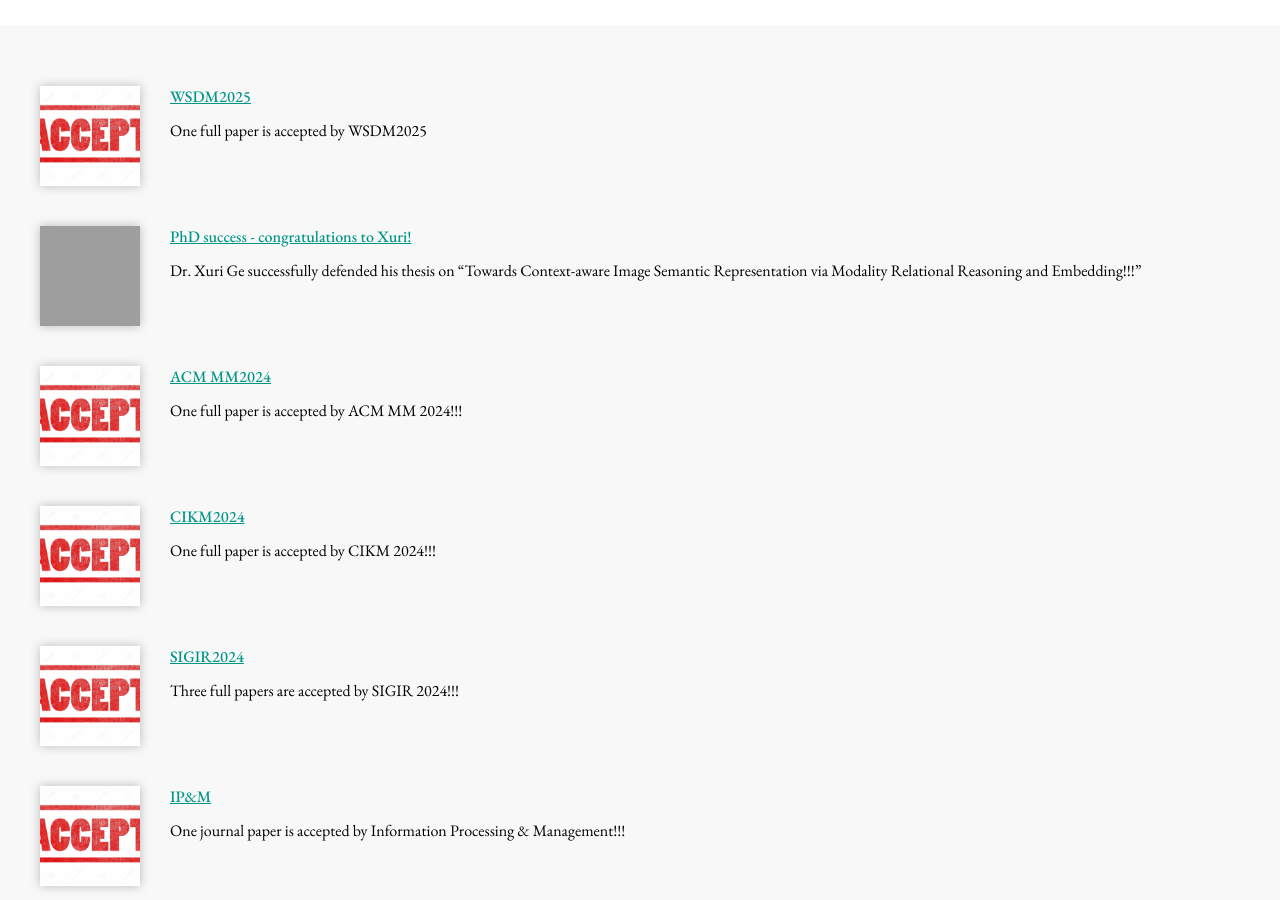
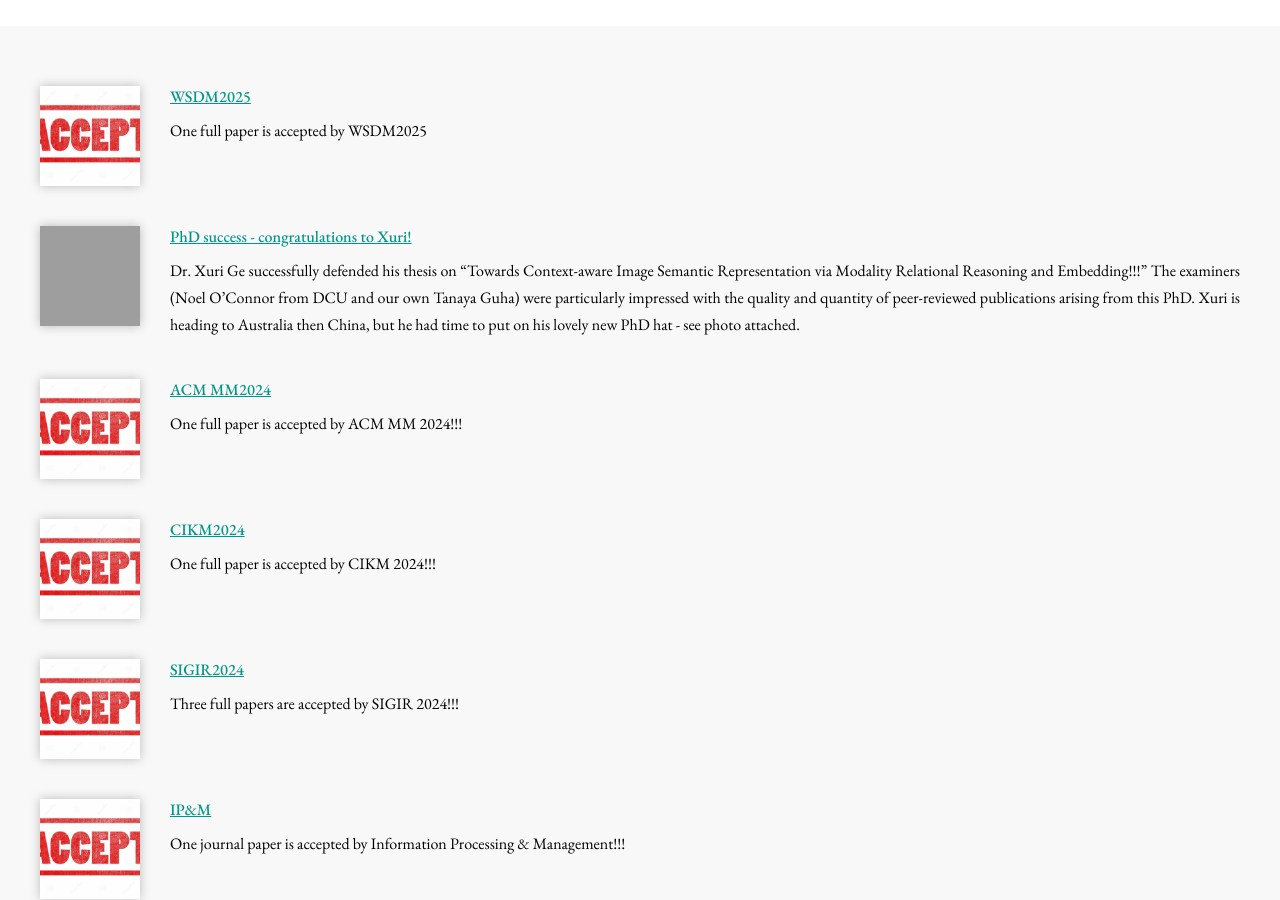
Before and after one commit to GAIR-Lab/GAIR-Lab.github.io, a Jekyll site: the page built from news/index.md, in a window 1280 px wide and 900 px high, scrolled down 308 px. Built offline with Jekyll 4.4.1, drawn with Linux system fonts in a browser that asks for light colours; nearby versions of some CDN libraries; grey boxes are pictures that could not be loaded.

Commit message:
Update resources.yml

```diff
--- a/_data/resources.yml
+++ b/_data/resources.yml
@@ -27,9 +27,9 @@
 
 - title: PhD success - congratulations to Xuri!
   type: legacy
-  image: images/xuri_graduation3.jpg
+  image: images/xuri_graduation4.jpg
   link: https://gair-lab.github.io/news/
-  description: 'Dr. Xuri Ge successfully defended his thesis on "Towards Context-aware Image Semantic Representation via Modality Relational Reasoning and Embedding!!!"'
+  description: 'Dr. Xuri Ge successfully defended his thesis on "Towards Context-aware Image Semantic Representation via Modality Relational Reasoning and Embedding!!!" The examiners (Noel O’Connor from DCU and our own Tanaya Guha)  were particularly impressed with the quality and quantity of peer-reviewed publications arising from this PhD. Xuri is heading to Australia then China, but he had time to put on his lovely new PhD hat - see photo attached.'
 
 - title: ACM MM2024
   type: legacy
```
